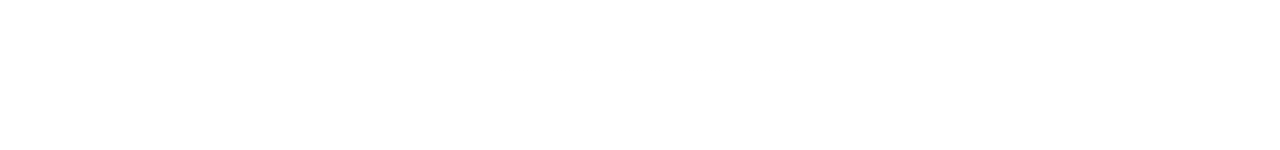
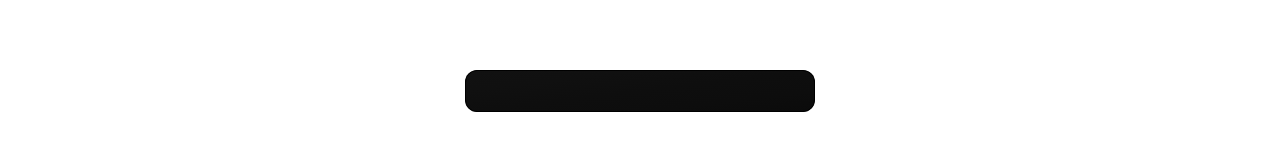
Before and after one commit to gspalato/portfolio.old, a React (Vite) app: page / in a window 1280 px wide. Shown: the part 939-1089 px from the top of the page. Built offline with nearby package versions, Linux system fonts and the light colour scheme.

Commit message:
Made Card more stylized.

```diff
--- a/src/components/Card.tsx
+++ b/src/components/Card.tsx
@@ -4,44 +4,60 @@
 import classes from '@lib/classes';
 
 type Props = {
+	containerClassName?: string;
 	className?: string;
 } & React.PropsWithChildren;
 
-const Component: React.FC<Props> = (props) => {
-	const { children, className } = props;
+const Component: React.FC<Props> = React.forwardRef<HTMLDivElement, Props>(
+	(props, ref) => {
+		const { children, className, containerClassName } = props;
 
 		const mouseX = useMotionValue(0);
 		const mouseY = useMotionValue(0);
 
 		const containerClassnames = classes(
-		'group relative w-full max-w-[350px] overflow-hidden rounded-xl',
+			'group relative w-full max-w-[350px] overflow-hidden rounded-xl bg-[#0b0b0b]',
+			containerClassName,
+		);
+
+		const containerStyles = {
+			background:
+				'linear-gradient(to left top, #0b0b0b, #0d0d0d, #0e0e0e, #101010, #111111)',
+		};
+
+		const innerClassnames = classes(
+			'border-overlay-2 relative flex flex-col gap-3 rounded-xl border py-5 px-4',
 			className,
 		);
 
+		const hoverBackground = useMotionTemplate`
+			radial-gradient(200px circle at ${mouseX}px ${mouseY}px, rgba(38, 38, 38, 0.4), transparent 80%)
+		`;
+
 		return (
-		<div
+			<motion.div
+				ref={ref}
 				onMouseMove={(e) => {
-				const { left, top } = e.currentTarget.getBoundingClientRect();
+					const { left, top } =
+						e.currentTarget.getBoundingClientRect();
 
 					mouseX.set(e.clientX - left);
 					mouseY.set(e.clientY - top);
 				}}
 				className={containerClassnames}
+				style={containerStyles}
 			>
-			<motion.div className='absolute top-0 right-0 h-px w-80 bg-gradient-to-l from-transparent via-white/30 via-10% to-transparent' />
+				<motion.div className='absolute top-0 right-0 h-px w-80 bg-gradient-to-l from-transparent via-white/10 via-10% to-transparent' />
 				<motion.div
 					className='pointer-events-none absolute -inset-px rounded-xl opacity-0 transition duration-300 group-hover:opacity-100'
 					style={{
-					background: useMotionTemplate`
-						radial-gradient(200px circle at ${mouseX}px ${mouseY}px, rgba(38, 38, 38, 0.4), transparent 80%)
-					`,
+						background: hoverBackground,
 					}}
 				/>
-			<div className='relative flex flex-col gap-3 rounded-xl border border-white/10 py-5 px-4'>
-				{children}
-			</div>
-		</div>
+				<div className={innerClassnames}>{children}</div>
+			</motion.div>
 		);
-};
+	},
+);
 
 export default Component;
```
Lines whose indentation alone changed are shown as unchanged.
